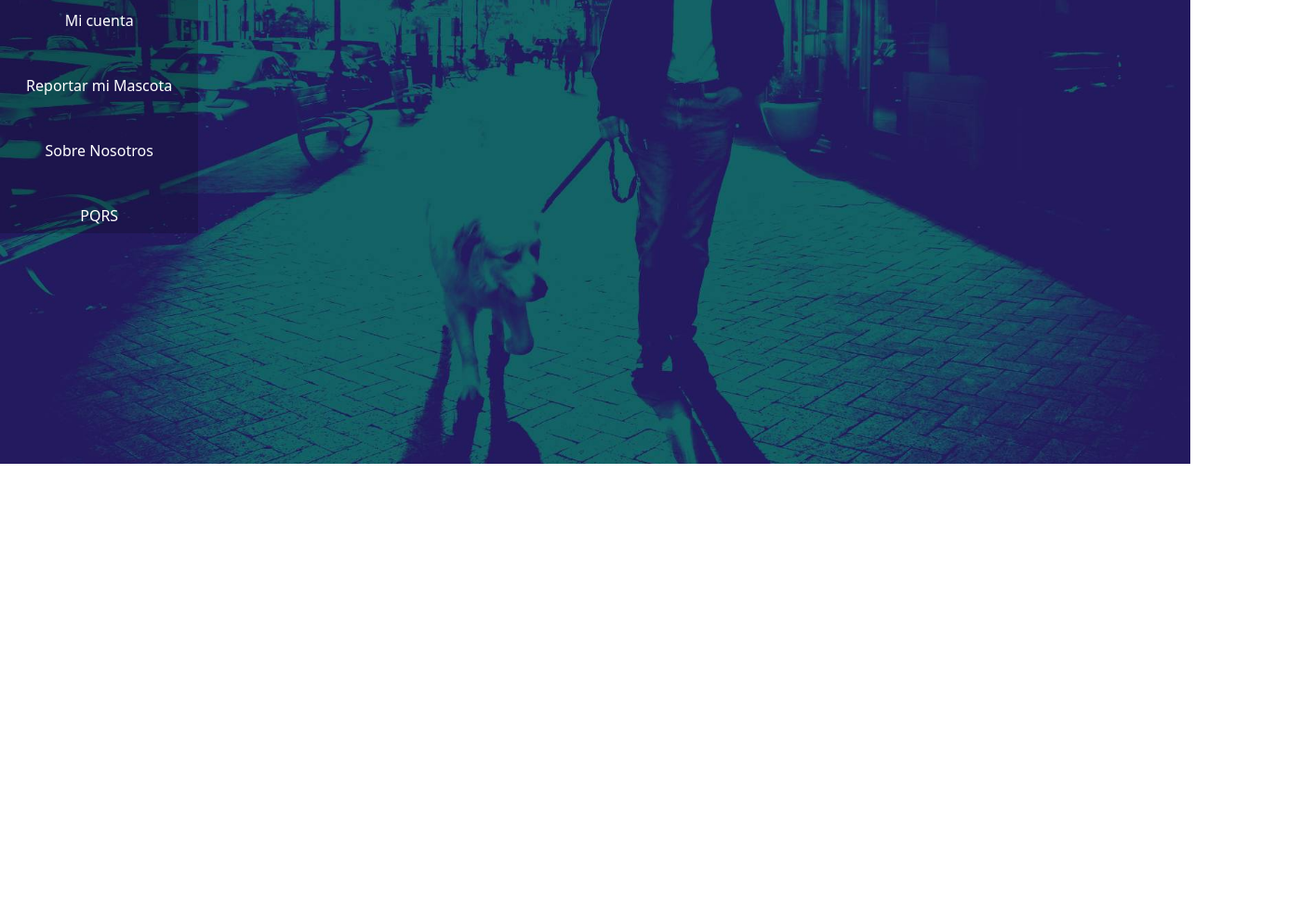
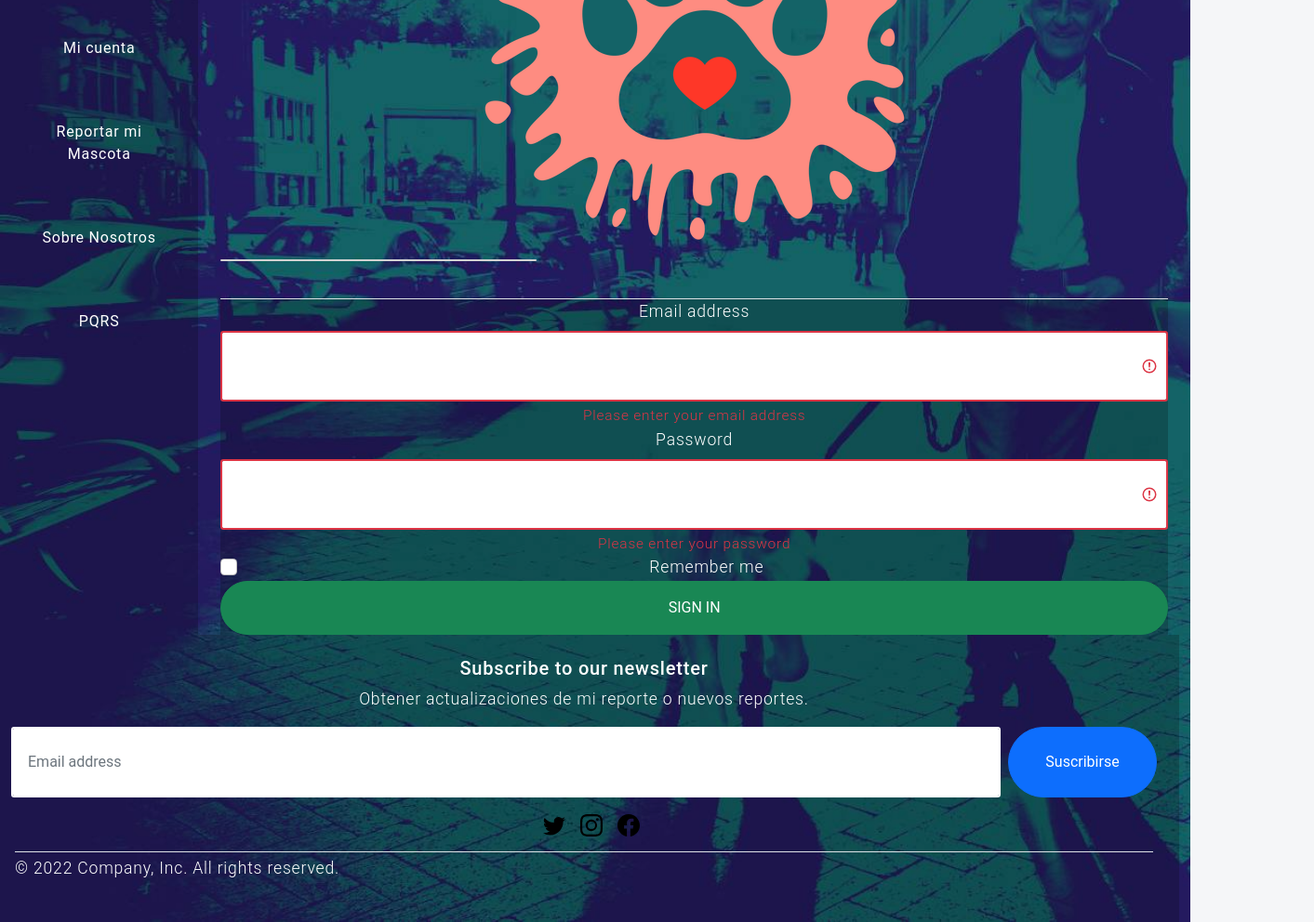
Before and after one commit to Danniel13/PetFinder, a plain HTML site: page Register.html in a window 1280 px wide. Shown: the part 301-1293 px from the top of the page at 93% size, 1413 px wide, since content can reach past the window. Before the commit the page ends 800 px from the top, so only its background shows below. Drawn offline with nearby package versions, Linux system fonts and the light colour scheme.

Commit message:
Initial menu-footer-header

```diff
--- a/Register.html
+++ b/Register.html
@@ -5,7 +5,7 @@
   <meta http-equiv="X-UA-Compatible" content="IE=edge">
   <meta name="viewport" content="width=device-width, initial-scale=1.0">
   <link rel="stylesheet" href="css/bootstrap.min.css">
-  <link rel="stylesheet" href="estilos/login.css">
+  <link rel="stylesheet" href="estilos/register.css">
   <link rel="stylesheet" href="index.css">
   <script src="https://cdn.jsdelivr.net/npm/bootstrap@5.2.0/dist/js/bootstrap.bundle.min.js"></script>
   <title>Register</title>
@@ -80,14 +80,65 @@
                 </div>
             </div>
         </div>
-
+     </div>
 <body>
 
+<!-- REGISTER FORM -->
+<div class="container">
 
+  <div class="row justify-content-center mt-1">
+    <div class="col">
+
+      <img id="imagenlogin"src="imagenes/register.png" alt="register>
+
+    </div>
+    <div class="col">
+    <div class="col-lg-4 col-md-6 col-sm-6 color">
+      <div id="cardlog" class="card shadow">
+
+      </div>
+    </div>
+
+
+
+       <div class="card-title text-center border-bottom">
+         <h2 class="p-3"></h2>
+       </div>
+       <div class="card-body">
+
+    <form class="needs-validation">
+        <div class="form-group was-validated">
+            <label class="form-label" for="email">Email address</label>
+            <input class="form-control" type="email" id="email" required>
+            <div class="invalid-feedback">
+                Please enter your email address
+            </div>
+        </div>
+        <div class="form-group was-validated">
+            <label class="form-label" for="password">Password</label>
+            <input class="form-control" type="password" id="password" required>
+            <div class="invalid-feedback">
+                Please enter your password
+            </div>
+        </div>
+        <div class="form-group form-check">
+            <input class="form-check-input" type="checkbox" id="check">
+            <label class="form-check-label" for="check">Remember me</label>
+        </div>
+        <input class="btn btn-success w-100" type="submit" value="SIGN IN">
+    </form>
+
+  </div>
+</div>
+  </div>
+</div>
+
+</div>
 
 
 
  <!--Footer-->
+ <div class="row" id="Footer">
  <div class="col-12">
   <form>
       <h5 class="my-2">Subscribe to our newsletter</h5>
@@ -111,7 +162,7 @@
 <div class="d-flex flex-column flex-sm-row justify-content-between py-1 my-2 border-top">
   <p>&copy; 2022 Company, Inc. All rights reserved.</p>
 </div>
-
+</div></div>
 
 
 
--- /dev/null
+++ b/estilos/register.css
@@ -0,0 +1,82 @@
+:root {
+  --color-dark: #ffffff;
+  --color-dark-x: #ffffff;
+  --color-dark-xx: #ffffff;
+  --color-light: #ffffff;
+  --color-grey: #f5f6f8;
+}
+
+body {
+  font-family: 'Roboto', sans-serif;
+  font-size: 1.1rem;
+  font-weight: 300;
+  background-color: var(--color-grey);
+  color: var(--color-light);
+  letter-spacing: .05rem;
+}
+
+.bg-light {
+  background-color: var(--color-light);
+}
+
+.bg-dark {
+  background-color: var(--color-dark);
+}
+
+.p-6 {
+  padding: 4rem 7rem;
+}
+
+.contact-box {
+  padding: 3rem;
+}
+
+.btn {
+  font-weight: 400;
+  padding: 1rem 2rem;
+  border-radius: 5rem;
+  min-width: 10rem;
+}
+
+.btn-outline-dark {
+  border: 2px solid var(--color-dark-xx);
+}
+
+
+.form-control {
+  background-color: var(--color-dark-xx);
+  border: 2px solid var(--color-dark-xx);
+  border-radius: .2rem;
+  padding: 1.5rem 1rem;
+}
+
+.register-bg {
+  background-image: url('images/hero.jpg');
+  background-size: cover;
+  background-repeat: no-repeat;
+  min-height: 100vh;
+}
+
+.testiomonial {
+  bottom: 10px
+}
+
+@media (max-width: 575.98px) {
+  .p-6 {
+      padding: 2rem;
+  }
+
+  .contact-box {
+      padding: 0;
+  }
+
+  .width-100 {
+      width: 100%;
+  }
+}
+
+@media (max-width: 1200px) {
+  .register-bg {
+      min-height: 50vh;
+  }
+}
```
Also changed, not shown: imagenes/register.png (renamed from imagenes/huellalogin.png).
